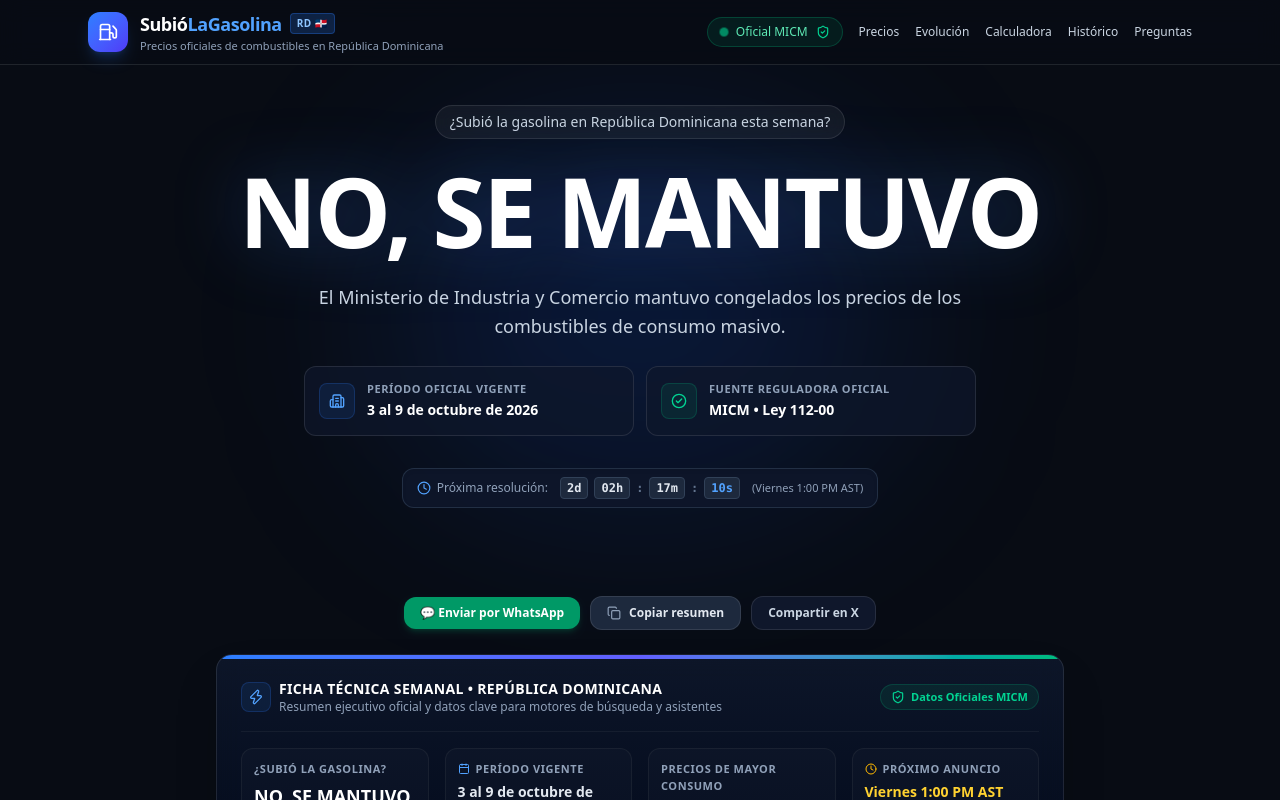
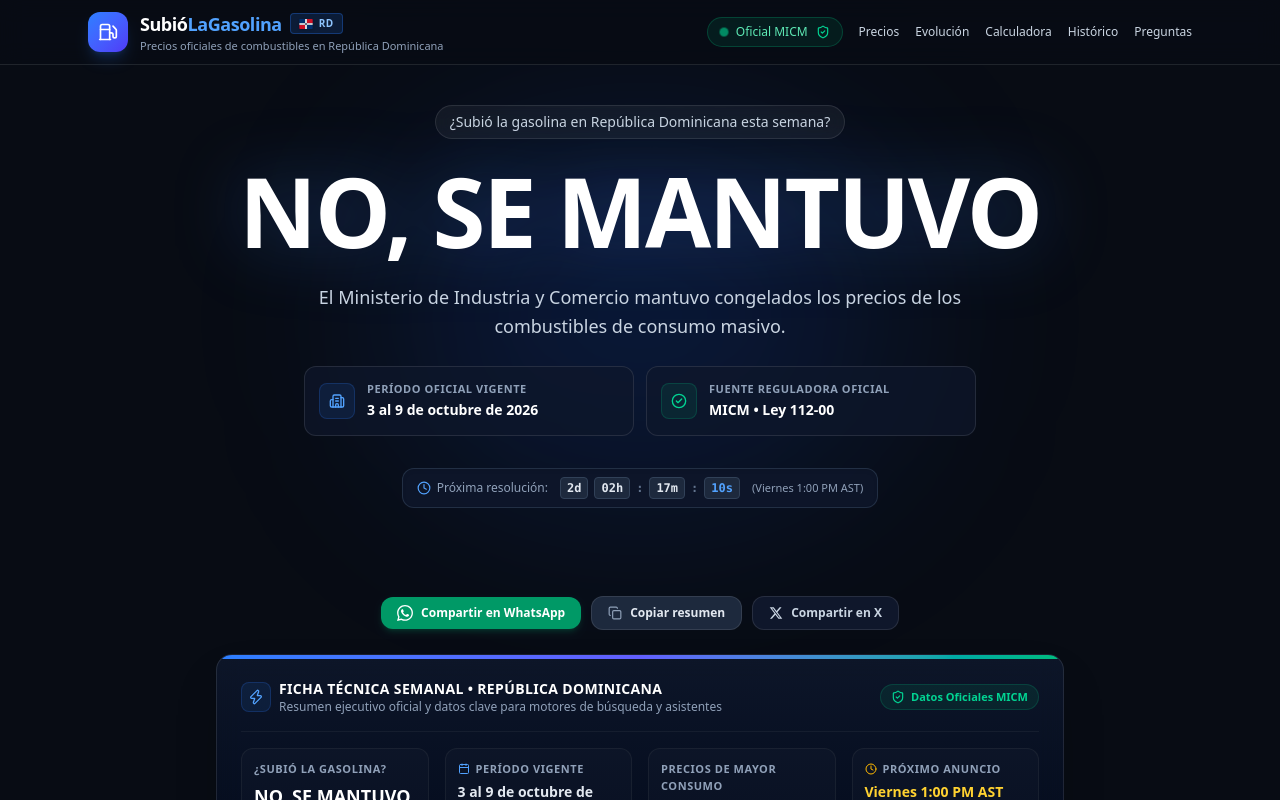
Before and after one commit to Amyels-CMD/subiolagasolina, a Next.js app: page / in a window 1280 px wide. Shown: the top 800 px of the page. Built offline with nearby package versions, Linux system fonts and the light colour scheme.

Commit message:
refactor(ui): replace all emojis with professional vector SVGs across the app

```diff
--- a/src/app/icon.tsx
+++ b/src/app/icon.tsx
@@ -22,7 +22,21 @@ export default function Icon() {
           border: "2px solid rgba(59, 130, 246, 0.5)",
         }}
       >
-        ⛽
+        <svg
+          width="36"
+          height="36"
+          viewBox="0 0 24 24"
+          fill="none"
+          stroke="#60a5fa"
+          strokeWidth="2.5"
+          strokeLinecap="round"
+          strokeLinejoin="round"
+        >
+          <line x1="3" y1="22" x2="15" y2="22" />
+          <line x1="4" y1="9" x2="14" y2="9" />
+          <path d="M14 22V4a2 2 0 0 0-2-2H6a2 2 0 0 0-2 2v18" />
+          <path d="M14 13h2a2 2 0 0 1 2 2v2a2 2 0 0 0 2 2h0a2 2 0 0 0 2-2V9.83a2 2 0 0 0-.59-1.42L18 5" />
+        </svg>
       </div>
     ),
     {
--- a/src/app/layout.tsx
+++ b/src/app/layout.tsx
@@ -1,6 +1,7 @@
 import type { Metadata } from "next";
 import "./globals.css";
 import { NavbarHeader } from "@/components/NavbarHeader";
+import { DominicanFlag } from "@/components/DominicanFlag";
 import { getBaseUrl } from "@/lib/utils/url";
 
 const baseUrl = getBaseUrl();
@@ -80,8 +81,9 @@ export default function RootLayout({
         <footer className="w-full border-t border-white/10 bg-[#06090f] py-12 px-4 sm:px-6 mt-16 text-xs text-slate-400">
           <div className="max-w-6xl mx-auto flex flex-col md:flex-row items-center justify-between gap-6 text-center md:text-left">
             <div>
-              <p className="font-bold text-white text-sm">
-                Subió<span className="text-blue-400">LaGasolina</span> 🇩🇴
+              <p className="font-bold text-white text-sm flex items-center gap-1.5 justify-center md:justify-start">
+                <span>Subió<span className="text-blue-400">LaGasolina</span></span>
+                <DominicanFlag className="w-4 h-3 rounded-[1px] shadow-sm" />
               </p>
               <p className="text-slate-500 mt-1">
                 La forma más simple y rápida de consultar combustibles en República Dominicana.
--- /dev/null
+++ b/src/components/DominicanFlag.tsx
@@ -0,0 +1,35 @@
+import React from "react";
+
+interface DominicanFlagProps {
+  className?: string;
+  width?: number;
+  height?: number;
+}
+
+/**
+ * Official minimalist SVG flag of the Dominican Republic
+ * 4 quadrants (Blue/Red/Red/Blue) with central white cross
+ */
+export function DominicanFlag({ className = "w-4 h-3 inline-block rounded-sm overflow-hidden", width = 16, height = 12 }: DominicanFlagProps) {
+  return (
+    <svg
+      viewBox="0 0 16 12"
+      width={width}
+      height={height}
+      className={className}
+      xmlns="http://www.w3.org/2000/svg"
+      aria-label="Bandera de la República Dominicana"
+    >
+      {/* Top Left: Blue */}
+      <rect x="0" y="0" width="7" height="5" fill="#002F6C" />
+      {/* Top Right: Red */}
+      <rect x="9" y="0" width="7" height="5" fill="#CE1126" />
+      {/* Bottom Left: Red */}
+      <rect x="0" y="7" width="7" height="5" fill="#CE1126" />
+      {/* Bottom Right: Blue */}
+      <rect x="9" y="7" width="7" height="5" fill="#002F6C" />
+      {/* Central White Cross */}
+      <path d="M 0 5 H 16 V 7 H 0 Z M 7 0 V 12 H 9 V 0 Z" fill="#FFFFFF" />
+    </svg>
+  );
+}
--- a/src/components/NavbarHeader.tsx
+++ b/src/components/NavbarHeader.tsx
@@ -1,5 +1,6 @@
 import React from "react";
 import { Fuel, ShieldCheck } from "lucide-react";
+import { DominicanFlag } from "@/components/DominicanFlag";
 
 export function NavbarHeader() {
   return (
@@ -15,8 +16,9 @@ export function NavbarHeader() {
               <span className="font-black text-lg tracking-tight text-white">
                 Subió<span className="text-blue-400">LaGasolina</span>
               </span>
-              <span className="text-[10px] uppercase font-bold tracking-wider px-1.5 py-0.5 rounded bg-blue-500/20 text-blue-300 border border-blue-500/30">
-                RD 🇩🇴
+              <span className="inline-flex items-center gap-1.5 text-[10px] uppercase font-bold tracking-wider px-2 py-0.5 rounded bg-blue-500/15 text-blue-300 border border-blue-500/30">
+                <DominicanFlag className="w-3.5 h-2.5 rounded-[1px] shadow-sm" />
+                <span>RD</span>
               </span>
             </div>
             <p className="text-[11px] text-slate-400 hidden sm:block">
--- a/src/components/ShareButtons.tsx
+++ b/src/components/ShareButtons.tsx
@@ -16,8 +16,8 @@ export function ShareButtons({ summary }: ShareButtonsProps) {
 
   const buildShareText = () => {
     const lines = [
-      `⛽ ¿Subió la gasolina esta semana en RD? 👉 ${headlineVerdict}`,
-      `📅 Período: ${currentWeek.dateLabel}`,
+      `¿Subió la gasolina esta semana en República Dominicana? -> ${headlineVerdict}`,
+      `Período oficial: ${currentWeek.dateLabel}`,
       "",
       ...consumerItems.map(
         (i) =>
@@ -50,7 +50,7 @@ export function ShareButtons({ summary }: ShareButtonsProps) {
 
   const handleTwitter = () => {
     const text = encodeURIComponent(
-      `¿Subió la gasolina en RD esta semana? 👉 ${headlineVerdict}. Revisa los precios oficiales actualizados del MICM: https://subiolagasolina.com`
+      `¿Subió la gasolina en RD esta semana? -> ${headlineVerdict}. Precios oficiales actualizados del MICM: https://subiolagasolina.com`
     );
     window.open(`https://twitter.com/intent/tweet?text=${text}`, "_blank");
   };
@@ -62,7 +62,14 @@ export function ShareButtons({ summary }: ShareButtonsProps) {
         onClick={handleWhatsApp}
         className="flex items-center gap-2 px-4 py-2 rounded-xl bg-emerald-600 hover:bg-emerald-500 text-white text-xs font-bold transition-all shadow-md shadow-emerald-600/20"
       >
-        <span>💬 Enviar por WhatsApp</span>
+        <svg
+          className="w-4 h-4 fill-current shrink-0"
+          viewBox="0 0 24 24"
+          aria-hidden="true"
+        >
+          <path d="M.057 24l1.687-6.163c-1.041-1.804-1.588-3.849-1.587-5.946.003-6.556 5.338-11.891 11.893-11.891 3.181.001 6.167 1.24 8.413 3.488 2.245 2.248 3.481 5.236 3.48 8.414-.003 6.557-5.338 11.892-11.893 11.892-1.99-.001-3.951-.5-5.688-1.448l-6.305 1.654zm6.597-3.807c1.676.995 3.276 1.591 5.392 1.592 5.448 0 9.886-4.434 9.889-9.885.002-5.462-4.415-9.89-9.881-9.892-5.452 0-9.887 4.434-9.889 9.884-.001 2.225.651 3.891 1.746 5.634l-.999 3.648 3.742-.981zm11.387-5.464c-.074-.124-.272-.198-.57-.347-.297-.149-1.758-.868-2.031-.967-.272-.099-.47-.149-.669.149-.198.297-.768.967-.941 1.165-.173.198-.347.223-.644.074-.297-.149-1.255-.462-2.39-1.475-.883-.788-1.48-1.761-1.653-2.059-.173-.297-.018-.458.13-.606.134-.133.297-.347.446-.521.151-.172.2-.296.3-.495.099-.198.05-.372-.025-.521-.075-.148-.669-1.611-.916-2.206-.242-.579-.487-.501-.669-.51l-.57-.01c-.198 0-.52.074-.792.372s-1.04 1.016-1.04 2.479 1.065 2.876 1.213 3.074c.149.198 2.095 3.2 5.076 4.487.709.306 1.263.489 1.694.626.712.226 1.36.194 1.872.118.571-.085 1.758-.719 2.006-1.413.248-.695.248-1.29.173-1.414z" />
+        </svg>
+        <span>Compartir en WhatsApp</span>
       </button>
 
       <button
@@ -88,6 +95,13 @@ export function ShareButtons({ summary }: ShareButtonsProps) {
         onClick={handleTwitter}
         className="flex items-center gap-2 px-4 py-2 rounded-xl bg-slate-900 hover:bg-slate-800 text-slate-300 border border-white/10 text-xs font-semibold transition-all"
       >
+        <svg
+          className="w-3.5 h-3.5 fill-current shrink-0"
+          viewBox="0 0 24 24"
+          aria-hidden="true"
+        >
+          <path d="M18.244 2.25h3.308l-7.227 8.26 8.502 11.24H16.17l-5.214-6.817L4.99 21.75H1.68l7.73-8.835L1.254 2.25H8.08l4.713 6.231zm-1.161 17.52h1.833L7.084 4.126H5.117z" />
+        </svg>
         <span>Compartir en X</span>
       </button>
     </div>
--- a/src/lib/constants/fuels.ts
+++ b/src/lib/constants/fuels.ts
@@ -190,12 +190,12 @@ export const INDUSTRIAL_FUELS: FuelId[] = [
 ];
 
 export const VEHICLE_TANKS = [
-  { label: "Sedán / Hatchback Pequeño", gallons: 10, icon: "🚗" },
-  { label: "Sedán Mediano / Compacto", gallons: 13, icon: "🚘" },
-  { label: "SUV / Crossover Familiar", gallons: 17, icon: "🚙" },
-  { label: "Camioneta / Pickup 4x4", gallons: 22, icon: "🛻" },
-  { label: "Motocicleta / Pasola", gallons: 2.5, icon: "🛵" },
-  { label: "Cilindro GLP Hogar 25 lbs (5.8 gal)", gallons: 5.8, icon: "🍳" },
-  { label: "Cilindro GLP Hogar 50 lbs (11.7 gal)", gallons: 11.7, icon: "🏠" },
-  { label: "Cilindro GLP 100 lbs (23.5 gal)", gallons: 23.5, icon: "🏢" },
+  { label: "Sedán / Hatchback Pequeño", gallons: 10, iconKey: "car" },
+  { label: "Sedán Mediano / Compacto", gallons: 13, iconKey: "compact" },
+  { label: "SUV / Crossover Familiar", gallons: 17, iconKey: "suv" },
+  { label: "Camioneta / Pickup 4x4", gallons: 22, iconKey: "truck" },
+  { label: "Motocicleta / Pasola", gallons: 2.5, iconKey: "bike" },
+  { label: "Cilindro GLP Hogar 25 lbs (5.8 gal)", gallons: 5.8, iconKey: "cylinder25" },
+  { label: "Cilindro GLP Hogar 50 lbs (11.7 gal)", gallons: 11.7, iconKey: "cylinder50" },
+  { label: "Cilindro GLP 100 lbs (23.5 gal)", gallons: 23.5, iconKey: "cylinder100" },
 ];
```
Also changed, not shown: src/components/TankCalculator.tsx (+51 -9 lines).
